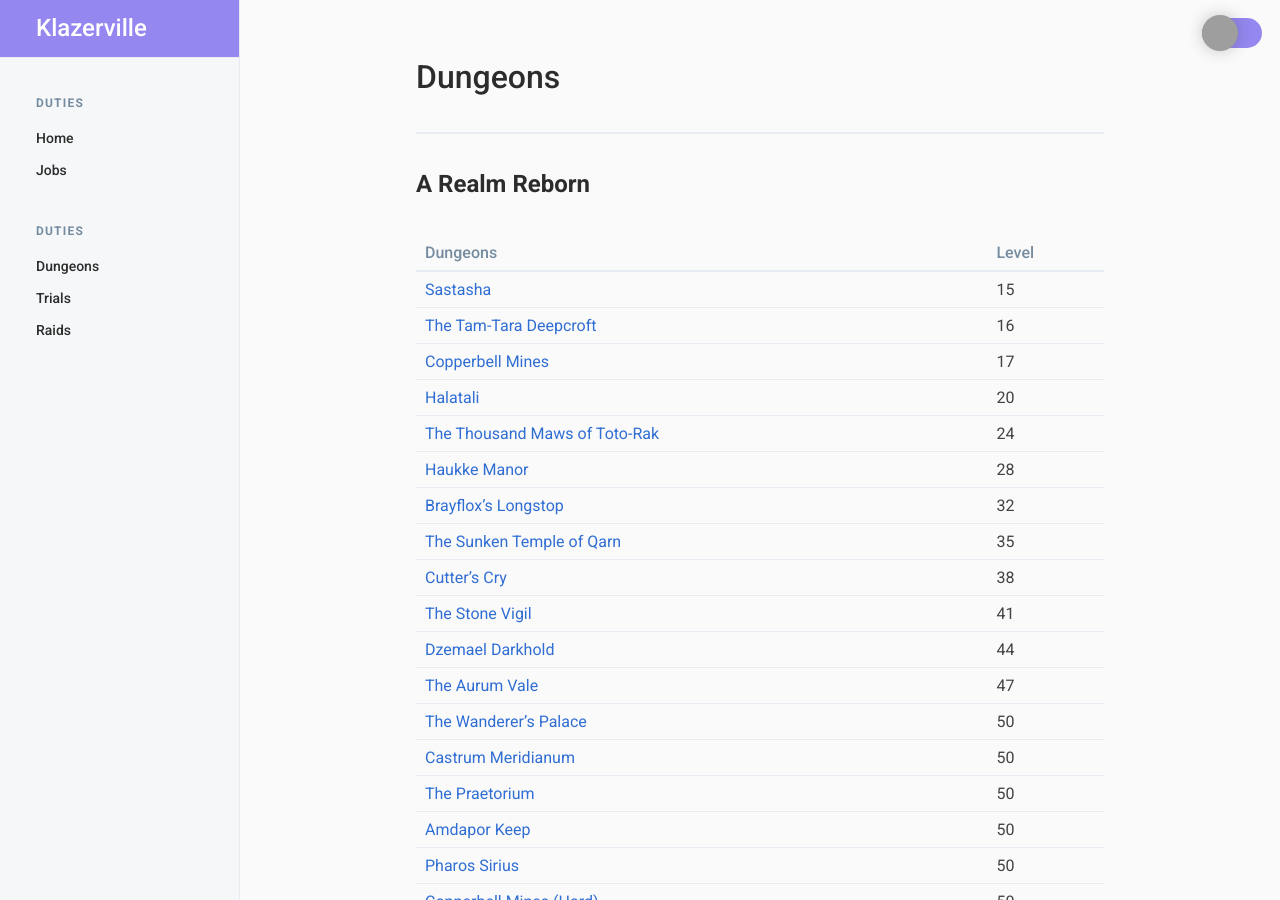
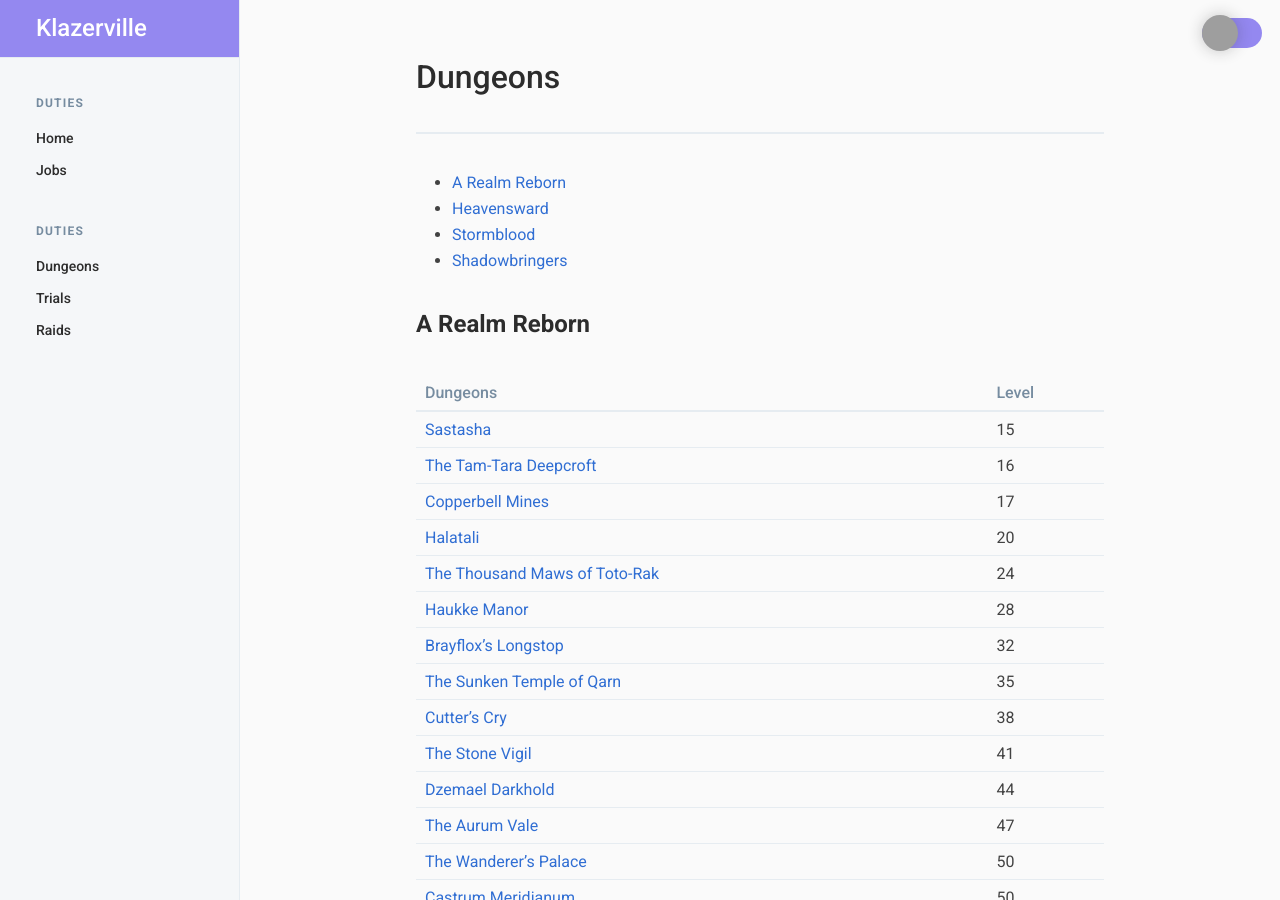
Before and after one commit to haothitran/klazerville, a Jekyll site: the page built from duties/dungeons.md, in a window 1280 px wide and 900 px high. Built offline with Jekyll 4.4.1, drawn with Linux system fonts in a browser that asks for light colours; grey boxes are pictures that could not be loaded.

Commit message:
Create inline links for expansions

```diff
--- a/duties/dungeons.md
+++ b/duties/dungeons.md
@@ -5,6 +5,11 @@
 ---
 
 # Dungeons
+
+- [A Realm Reborn](#a-realm-reborn)
+- [Heavensward](#heavensward)
+- [Stormblood](#stormblood)
+- [Shadowbringers](#shadowbringers)
 
 ## A Realm Reborn
 
```
